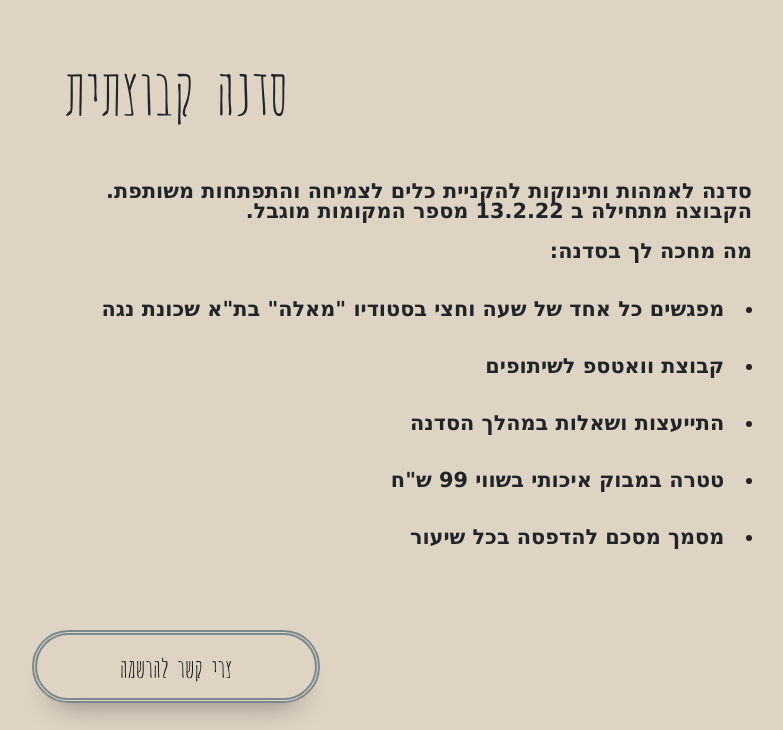
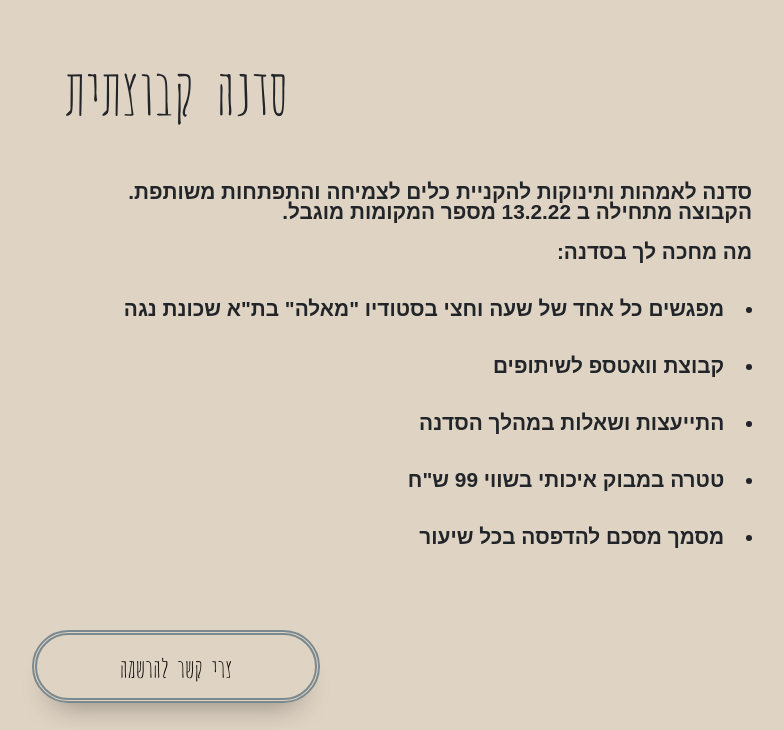
Before and after one commit to tamirchn1/netahauser, a React (Create React App) app: page /Workshop in a window 1536 px wide. Shown: the top 730 px of the page, without its empty margins (592-1375 px from the left). Built offline with nearby package versions, Linux system fonts and the light colour scheme; some icons are missing.

Commit message:
changed page style

```diff
--- a/public/style.css
+++ b/public/style.css
@@ -25,13 +25,10 @@ a:hover {
 
   margin: 2% auto;
 }
-.comp-text {
-  margin-top: 3%;
-  text-align: right;
+
+li {
+  line-height: 1.2;
 }
- li{
-   line-height: 1.2;
- }
 footer {
   position: block;
   width: 100%;
@@ -106,9 +103,11 @@ ul {
 .comp-text {
   font-size: 1rem;
   line-height: 1.1;
-  font-family: Verdana, Geneva, Tahoma, sans-serif;
+  font-family: Arial, Helvetica, sans-serif;
   font-weight: 600;
   width: 90%;
+  margin-top: 3%;
+  text-align: right;
 }
 
 .logo {
@@ -229,7 +228,6 @@ ul {
     font-size: 1.6rem;
   }
 
-
   .links a {
     width: 20%;
   }
@@ -237,7 +235,7 @@ ul {
 
 @media screen and (min-width: 1310px) {
   .header img {
-    width: 20%;
+    width: 28%;
     margin: 0 auto;
   }
   .nav-link {
@@ -265,3 +263,4 @@ ul {
   .copyright {
     font-size: 0.8rem;
   }
+}
```
